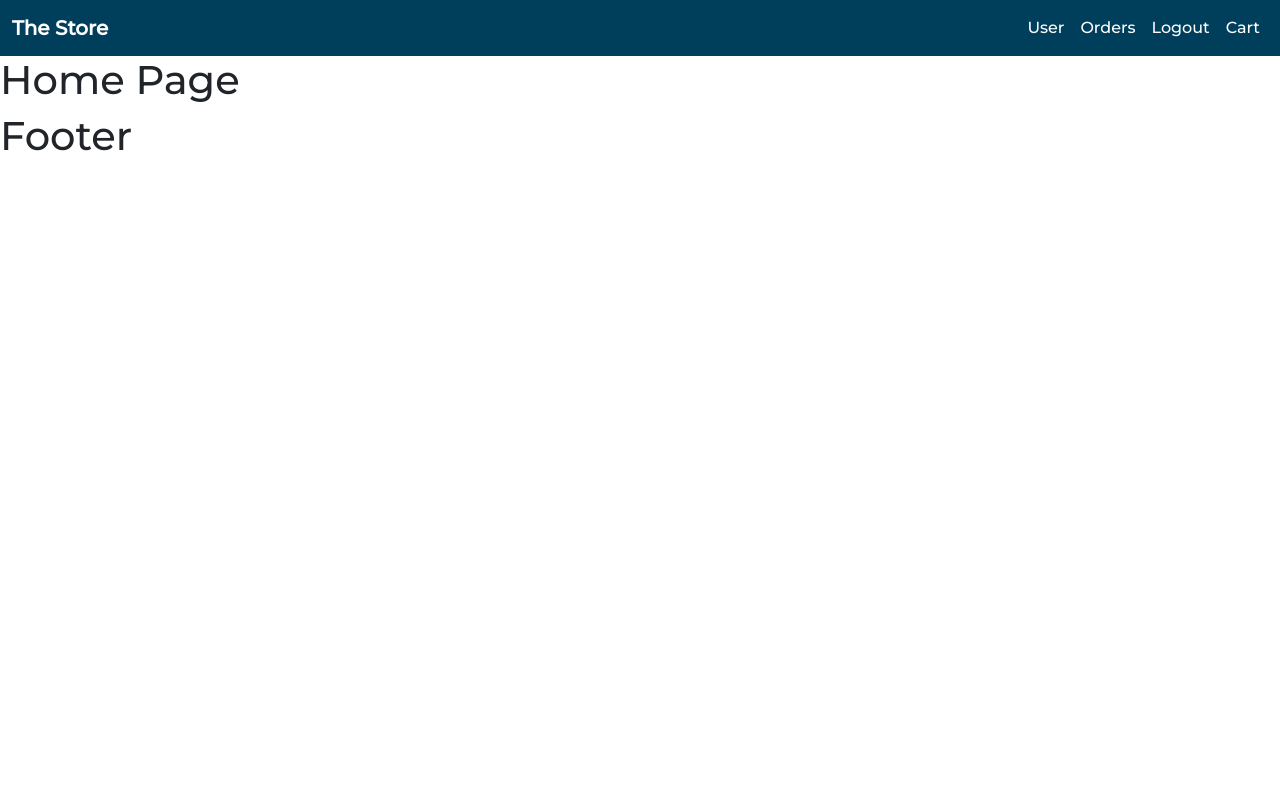
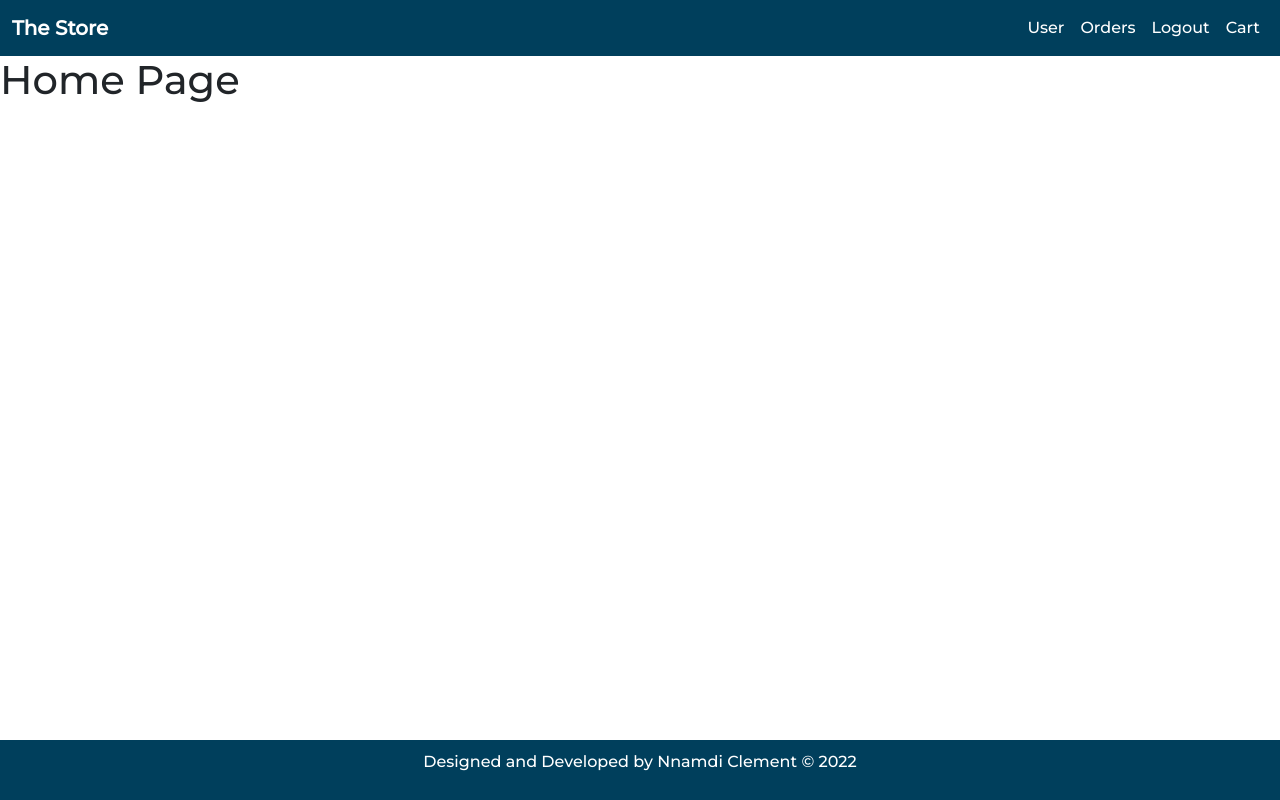
Before and after one commit to iamclement1/thestore, a React (Create React App) app: page / in a window 1280 px wide. Built offline with nearby package versions, Linux system fonts and the light colour scheme.

Commit message:
added content to footer

```diff
--- a/src/Components/Footer.jsx
+++ b/src/Components/Footer.jsx
@@ -2,8 +2,8 @@ import React from 'react'
 
 function Footer() {
   return (
-    <div>
-      <h1>Footer</h1>
+    <div className='footer'>
+      <p>Designed and Developed by Nnamdi Clement &copy; 2022</p>
     </div>
   )
 }
--- a/src/Components/Header.jsx
+++ b/src/Components/Header.jsx
@@ -1,6 +1,7 @@
 /* eslint-disable jsx-a11y/anchor-has-content */
 import React from 'react'
-import { Link } from 'react-router-dom'
+import { Link } from 'react-router-dom';
+
 
 function Header() {
   return (
@@ -16,7 +17,7 @@ function Header() {
           aria-controls='navbarNav'
           aria-expanded='false'
           aria-label='Toggle navigation'>
-            <span className='navbar-toggler-icon'></span>
+            <span className='navbar-toggler-icon'> </span>
           </button>
           <div className='collapse navbar-collapse'
           id='navbarNav'>
--- a/src/stylesheets/layout.css
+++ b/src/stylesheets/layout.css
@@ -11,3 +11,14 @@
 .nav-link {
     color: #fff !important;
 }
+
+.footer {
+    text-align: center;
+    padding: 10px;
+    color: #fff;
+    position: absolute;
+    bottom: 0;
+    left: 0;
+    right: 0;
+    background-color: #003f5c;
+}
```
